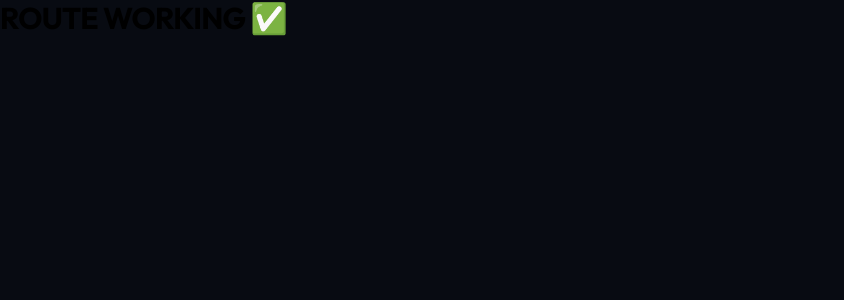
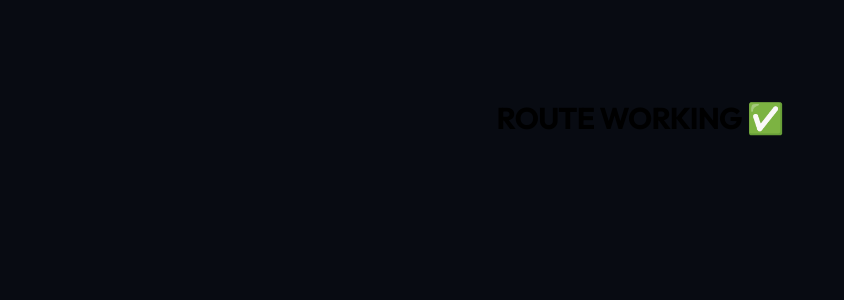
Before and after one commit to GOUTHAMGOUD23/expense-tracker-frontend, a React (Vite) app: page /oauth2/redirect in a window 1280 px wide. Shown: the top 300 px of the page, without its empty margins (0-844 px from the left). Built offline with nearby package versions, Linux system fonts and the light colour scheme; the HTML template or start-up script is replaced by a standard one.

Commit message:
frontend fixed

```diff
--- a/src/App.jsx
+++ b/src/App.jsx
@@ -1,7 +1,11 @@
 import { BrowserRouter, Routes, Route } from "react-router-dom";
 
 function Test() {
-  return <h1 style={{ color: "black" }}>ROUTE WORKING ✅</h1>;
+  return (
+    <h1 style={{ color: "black", textAlign: "center", marginTop: "100px" }}>
+      ROUTE WORKING ✅
+    </h1>
+  );
 }
 
 function App() {
```
